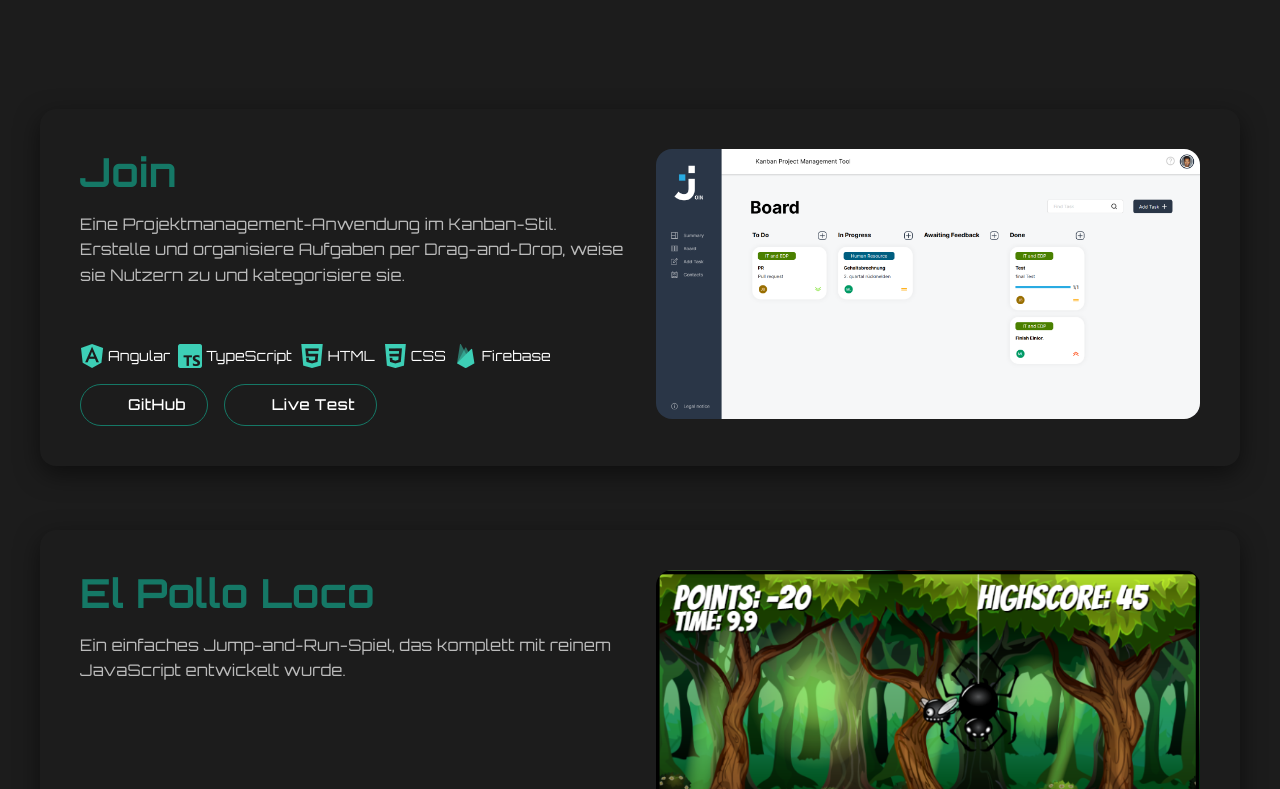
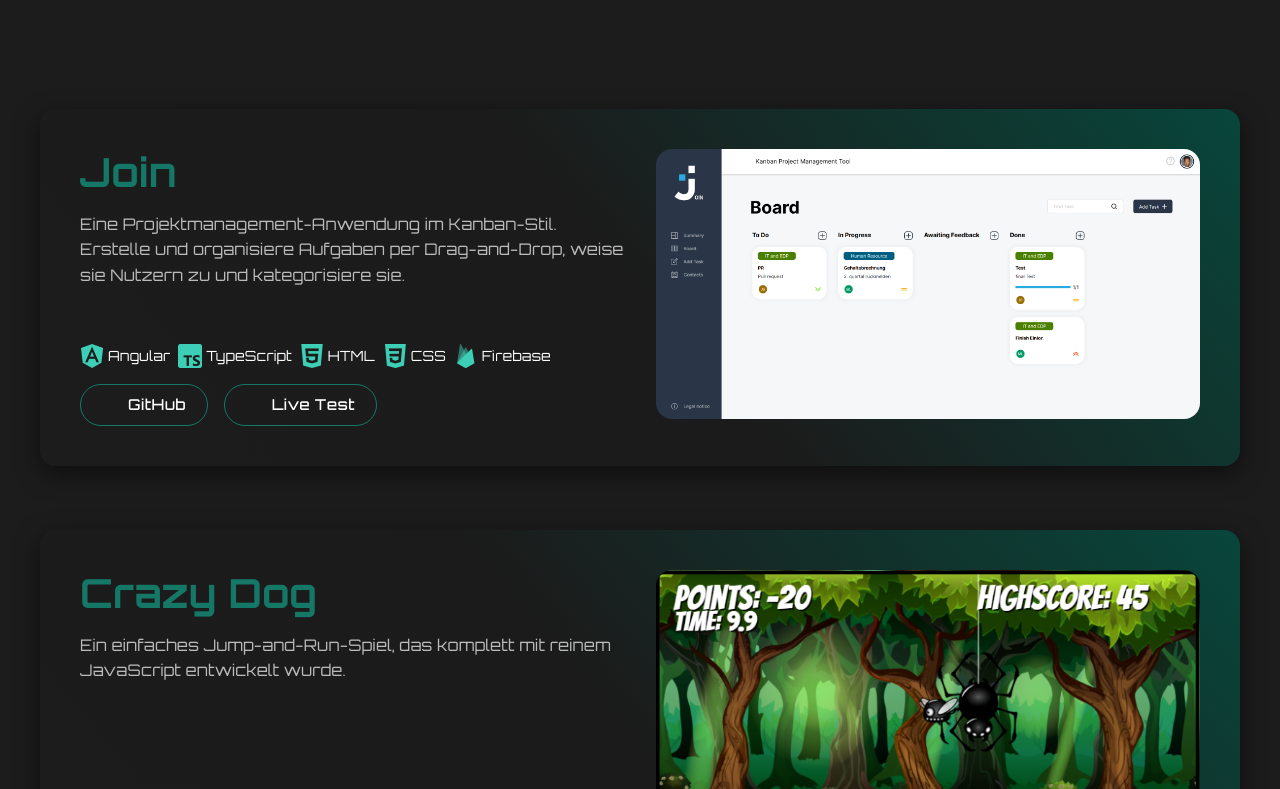
Before and after one commit to Marco-Loch/Portfolio, a React (Vite) app: page / in a window 1280 px wide. Shown: the part 2691-3480 px from the top of the page. Built offline with nearby package versions, Linux system fonts and the light colour scheme; some icons are missing.

Commit message:
ProjectCard Design update

```diff
--- a/src/sections/projects_section.tsx
+++ b/src/sections/projects_section.tsx
@@ -66,7 +66,7 @@ const projects: Project[] = [
     image: joinProjectImg,
   },
   {
-    title: 'El Pollo Loco',
+    title: 'Crazy Dog',
     description: 'Ein einfaches Jump-and-Run-Spiel, das komplett mit reinem JavaScript entwickelt wurde.',
     technologies: [allTechnologies.html, allTechnologies.css, allTechnologies.js],
     liveLink: '#',
@@ -96,7 +96,8 @@ const ProjectCard: React.FC<ProjectCardProps> = ({ project }) => {
   return (
     <Paper
       sx={{
-        backgroundColor: 'rgba(28, 28, 28, 1)',
+        background:
+          'linear-gradient(-130deg, rgba(8, 70, 59, 1) 0%, rgba(27, 27, 27, 1) 50%, rgba(28, 28, 28, 1) 100%)',
         color: '#FFFFFF',
         borderRadius: '16px',
         boxShadow: '0 8px 24px rgba(0, 0, 0, 0.5)',
```
